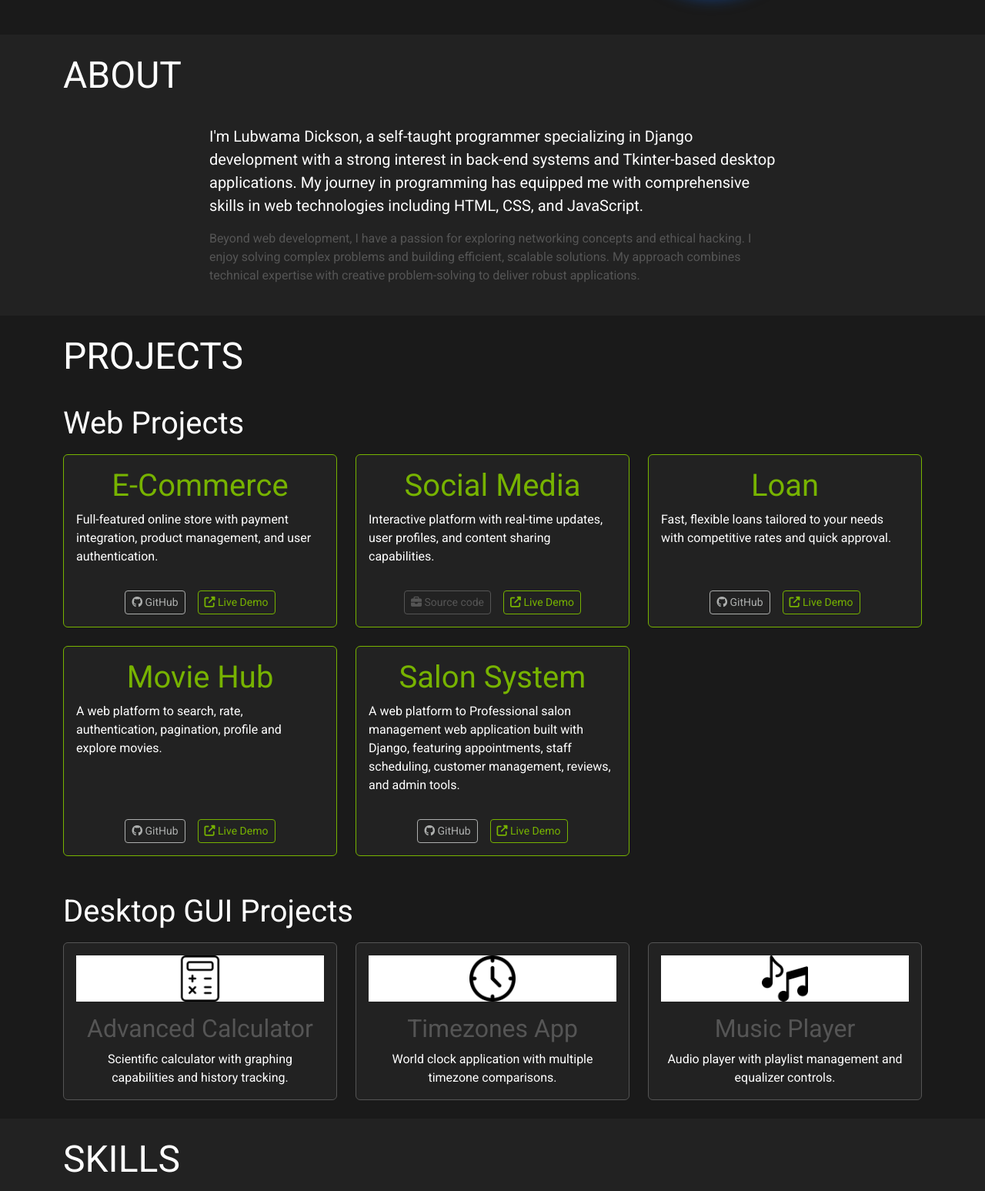
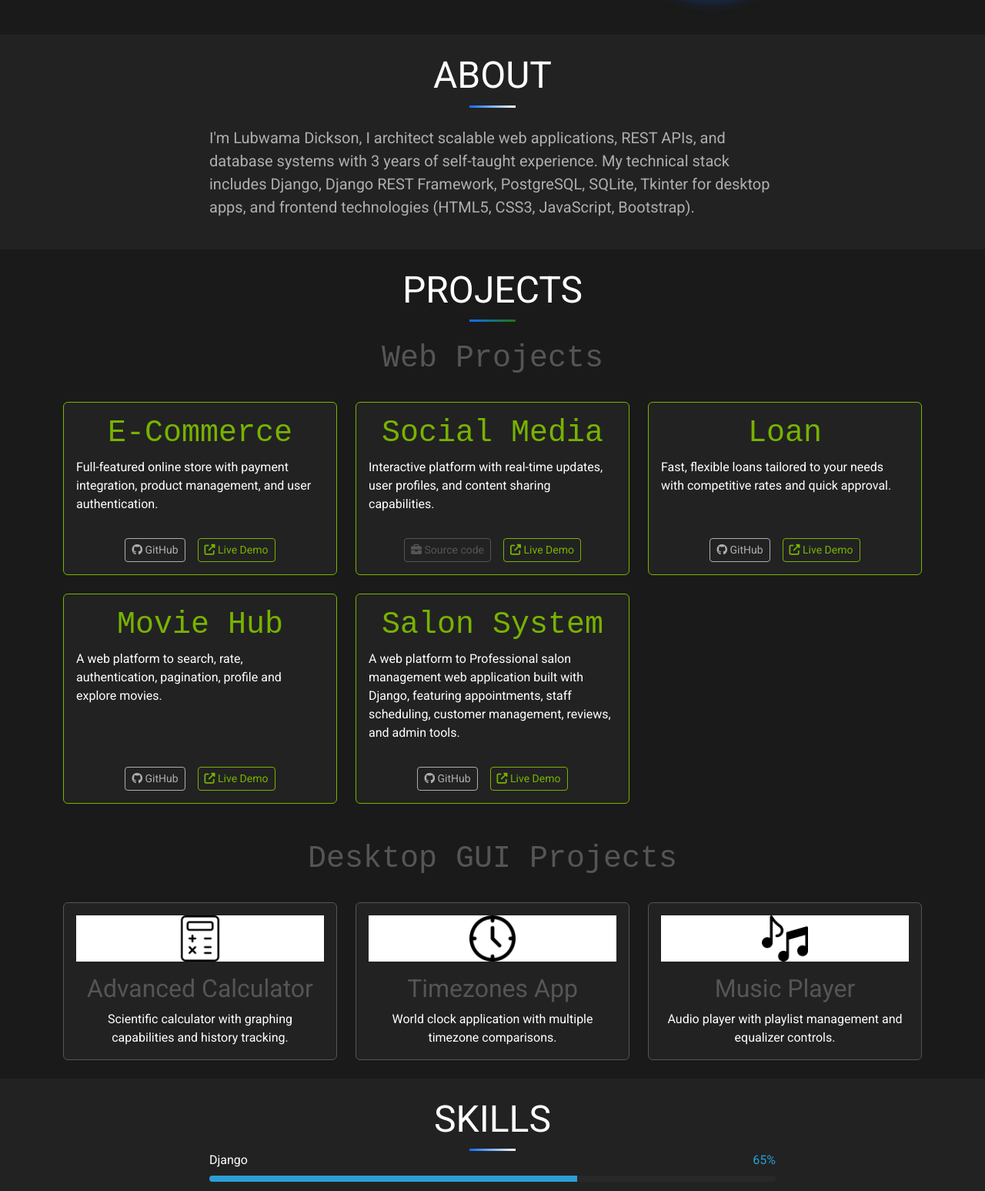
Before and after one commit to lubwama1/portfolio, a plain HTML site: page index.html in a window 1280 px wide. Shown: the part 478-2025 px from the top of the page at 77% size. Drawn offline with nearby package versions, Linux system fonts and the light colour scheme.

Commit message:
New styling UI added

```diff
--- a/JS/main.js
+++ b/JS/main.js
@@ -8,6 +8,57 @@ document.addEventListener("DOMContentLoaded", function () {
     });
   });
 
+  const experience = document.getElementById("experience");
+  const startDate = 2023;
+  experience.innerHTML = new Date().getFullYear() - startDate;
+
+  // Scroll portfolio (web projects) animation
+  const observer = new IntersectionObserver(
+    (entries) => {
+      entries.forEach((entry) => {
+        if (entry.isIntersecting) {
+          const card = entry.target;
+          const delay = card.dataset.delay || "0s";
+
+          // Apply staggered delay
+          card.style.transitionDelay = delay;
+
+          // Animate in
+          card.style.opacity = "1";
+          card.style.transform = "scale(1)";
+          card.style.transform = "translateY(0)";
+
+          // Add animation class if specified
+          const animation = card.dataset.animation;
+          if (animation) {
+            card.classList.add("animate__animated", `animate__${animation}`);
+          }
+
+          // Stop observing this card
+          observer.unobserve(card);
+        }
+      });
+    },
+    { threshold: 0.3, rootMargin: "0px 0px -50px 0px" },
+  );
+
+  // Apply to each card container (the col-md-4 divs)
+  document
+    .querySelectorAll(".col-md-4[data-animation]")
+    .forEach((card, index) => {
+      // Set initial hidden state
+      card.style.opacity = "0";
+      card.style.transform = "scale(0.8)";
+      card.style.transition = "all 0.6s cubic-bezier(0.4, 0, 0.2, 1)";
+
+      // If no delay specified, add sequential delay
+      if (!card.dataset.delay) {
+        card.dataset.delay = `${0.1 + index * 0.1}s`;
+      }
+
+      // Observe each card
+      observer.observe(card);
+    });
   window.addEventListener("scroll", function () {
     const navbar = document.querySelector(".navbar");
     if (window.scrollY > 50) {
--- a/css/style.css
+++ b/css/style.css
@@ -2,6 +2,7 @@
 body {
   padding-top: 56px;
   background-color: #1a1a1a;
+
 }
 
 .profile-img {
@@ -109,3 +110,20 @@ textarea {
   background-color: white;
   margin-bottom: 15px;
 }
+
+h3 {
+    font-family: 'Courier New', Courier, monospace;
+}
+
+.progress-bar {
+  animation: fill 2s forwards;
+}
+
+@keyframes fill {
+  from {
+    width: 0;
+  }
+  to {
+    width: var(--width);
+  }
+}
--- a/index.html
+++ b/index.html
@@ -113,22 +113,28 @@
     <!-- About Section -->
     <section id="about" class="py-3 bg-light">
       <div class="container py-2">
-        <h2 class="section-title text-white">ABOUT</h2>
-        <div class="row">
+        <h2
+          class="section-title text-white text-center mb-0 animate__animated animate__fadeInDown"
+        >
+          ABOUT
+        </h2>
+        <div
+          class="divider mx-auto"
+          style="
+            width: 60px;
+            height: 3px;
+            background: linear-gradient(90deg, #0d6efd, #f7f7f7);
+          "
+        ></div>
+        <div class="row mt-4">
           <div class="col-lg-8 mx-auto">
-            <p class="lead text-white opacity-90">
-              I'm <strong>Lubwama Dickson</strong>, a self-taught programmer
-              specializing in Django development with a strong interest in
-              back-end systems and Tkinter-based desktop applications. My
-              journey in programming has equipped me with comprehensive skills
-              in web technologies including HTML, CSS, and JavaScript.
-            </p>
-            <p class="text-muted">
-              Beyond web development, I have a passion for exploring networking
-              concepts and ethical hacking. I enjoy solving complex problems and
-              building efficient, scalable solutions. My approach combines
-              technical expertise with creative problem-solving to deliver
-              robust applications.
+            <p class="lead text-dark opacity-90">
+              I'm <strong>Lubwama Dickson</strong>, I architect scalable web
+              applications, REST APIs, and database systems with
+              <span id="experience"></span> years of self-taught experience. My
+              technical stack includes Django, Django REST Framework,
+              PostgreSQL, SQLite, Tkinter for desktop apps, and frontend
+              technologies (HTML5, CSS3, JavaScript, Bootstrap).
             </p>
           </div>
         </div>
@@ -137,13 +143,29 @@
     <!-- Projects Section -->
     <section id="projects" class="py-3">
       <div class="container py-2">
-        <h2 class="section-title text-white">PROJECTS</h2>
+        <h2
+          class="section-title text-white text-center mb-0 animate__animated animate__fadeInDown"
+        >
+          PROJECTS
+        </h2>
+        <div
+          class="divider mx-auto"
+          style="
+            width: 60px;
+            height: 3px;
+            background: linear-gradient(90deg, #0d6efd, #228b01d3);
+          "
+        ></div>
 
         <!-- Web Projects -->
-        <h3 class="text-white mt-4 mb-3">Web Projects</h3>
-        <div class="row g-4">
+        <h3
+          class="text-muted text-center mt-4 animate__animated animate__fadeInUp animate__delay-1s"
+        >
+          Web Projects
+        </h3>
+        <div class="row g-4 mt-2 web-project-scroll">
           <!-- Web Project 1 -->
-          <div class="col-md-4 animate__animated animate__fadeInUp">
+          <div class="col-md-4" data-animation="flipInY" data-delay="0.1s">
             <div class="card bg-light border-success projects h-100">
               <div class="card-body d-flex flex-column">
                 <h3 class="card-title text-center text-success">E-Commerce</h3>
@@ -163,9 +185,7 @@
             </div>
           </div>
           <!-- Web Project 2 -->
-          <div
-            class="col-md-4 animate__animated animate__fadeInUp animate-delay-1"
-          >
+          <div class="col-md-4" data-animation="backInUp" data-delay="0.2s">
             <div class="card bg-light border-success projects h-100">
               <div class="card-body d-flex flex-column">
                 <h3 class="card-title text-center text-success">
@@ -195,9 +215,7 @@
             </div>
           </div>
           <!-- Web Project 3 -->
-          <div
-            class="col-md-4 animate__animated animate__fadeInUp animate-delay-2"
-          >
+          <div class="col-md-4" data-animation="backInUp" data-delay="0.3s">
             <div class="card bg-light border-success projects h-100">
               <div class="card-body d-flex flex-column">
                 <h3 class="card-title text-center text-success">Loan</h3>
@@ -225,9 +243,7 @@
             </div>
           </div>
           <!-- Web project 4 -->
-          <div
-            class="col-md-4 animate__animated animate__fadeInUp animate-delay-3"
-          >
+          <div class="col-md-4" data-animation="backInUp" data-delay="0.4s">
             <div class="card bg-light border-success projects h-100">
               <div class="card-body d-flex flex-column">
                 <h3 class="card-title text-center text-success">Movie Hub</h3>
@@ -256,9 +272,7 @@
           </div>
 
           <!-- Web project 5 -->
-          <div
-            class="col-md-4 animate__animated animate__fadeInUp animate-delay-3"
-          >
+          <div class="col-md-4" data-animation="backInUp" data-delay="0.5s">
             <div class="card bg-light border-success projects h-100">
               <div class="card-body d-flex flex-column">
                 <h3 class="card-title text-center text-success">
@@ -278,7 +292,7 @@
                     <i class="fab fa-github"></i> GitHub
                   </a>
                   <a
-                    href="#"
+                    href="https://www.youtube.com/watch?v=fjUdNtS3M5Y"
                     target="_blank"
                     class="btn btn-sm btn-outline-success mx-2"
                   >
@@ -291,8 +305,9 @@
         </div>
 
         <!-- Desktop GUI Projects -->
-        <h3 class="text-white mt-5 mb-3">Desktop GUI Projects</h3>
-        <div class="row g-4">
+        <h3 class="text-muted text-center mt-5">Desktop GUI Projects</h3>
+
+        <div class="row g-4 mt-2">
           <div class="col-md-4 animate__animated animate__fadeInUp">
             <a
               href="https://github.com/lubwama1/ChromaCalc---Calculator"
@@ -362,7 +377,15 @@
     <!-- Skills Section -->
     <section id="skills" class="py-3 bg-light">
       <div class="container py-2">
-        <h2 class="section-title text-white">SKILLS</h2>
+        <h2 class="section-title text-white text-center mb-0">SKILLS</h2>
+        <div
+          class="divider mx-auto"
+          style="
+            width: 60px;
+            height: 3px;
+            background: linear-gradient(90deg, #0d6efd, #f7f7f7);
+          "
+        ></div>
         <div class="row">
           <div class="col-lg-8 mx-auto">
             <div class="skill-item">
@@ -374,7 +397,7 @@
                 <div
                   class="progress-bar bg-primary"
                   role="progressbar"
-                  style="width: 65%"
+                  style="--width: 65%"
                 ></div>
               </div>
             </div>
@@ -387,7 +410,7 @@
                 <div
                   class="progress-bar bg-primary"
                   role="progressbar"
-                  style="width: 70%"
+                  style="--width: 70%"
                 ></div>
               </div>
             </div>
@@ -400,7 +423,7 @@
                 <div
                   class="progress-bar bg-primary"
                   role="progressbar"
-                  style="width: 60%"
+                  style="--width: 60%"
                 ></div>
               </div>
             </div>
@@ -413,7 +436,7 @@
                 <div
                   class="progress-bar bg-primary"
                   role="progressbar"
-                  style="width: 70%"
+                  style="--width: 70%"
                 ></div>
               </div>
             </div>
@@ -426,7 +449,7 @@
                 <div
                   class="progress-bar bg-primary"
                   role="progressbar"
-                  style="width: 40%"
+                  style="--width: 40%"
                 ></div>
               </div>
             </div>
@@ -437,8 +460,16 @@
     <!-- Contact Section -->
     <section id="contact" class="py-3">
       <div class="container py-2">
-        <h2 class="section-title text-white">CONTACT</h2>
-        <div class="row">
+        <h2 class="section-title text-white text-center mb-0">CONTACT</h2>
+        <div
+          class="divider mx-auto"
+          style="
+            width: 60px;
+            height: 3px;
+            background: linear-gradient(90deg, #0d6efd, #f7f7f7);
+          "
+        ></div>
+        <div class="row mt-4">
           <div class="col-lg-6 mx-auto">
             <form
               action="https://formspree.io/f/xkgvpzve"
```
